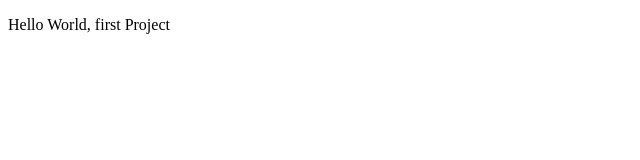
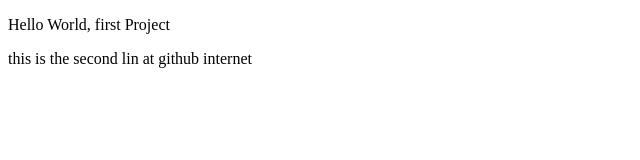
Before and after one commit to learn05/lecture0, a plain HTML site: page hello.html in a window 1280 px wide. Shown: the whole page, without its empty margins (0-640 px from the left). Drawn offline with Linux system fonts and the light colour scheme.

Commit message:
Update hello.html

```diff
--- a/hello.html
+++ b/hello.html
@@ -5,5 +5,6 @@
 	</head>
 	<body>
 		<p> Hello World, first Project </p>
+		<p> this is the second lin at github internet </p>
 	</body>
 </html>
```
